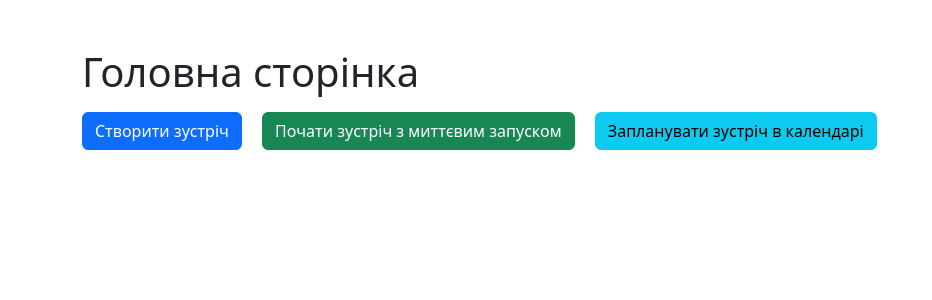
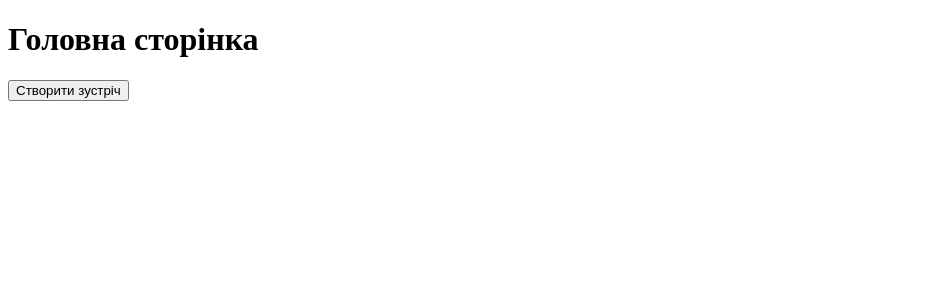
Before and after one commit to galaburdal/Galaburda.University.Google-Meet, a Flask app: page / in a window 1280 px wide. Shown: the top 300 px of the page, without its empty margins (0-932 px from the left). Run offline with Flask 3, Linux system fonts and the light colour scheme; some libraries are stand-ins or nearby versions.

Commit message:
new tasks

```diff
--- a/templates/index.html
+++ b/templates/index.html
@@ -5,25 +5,37 @@
     <meta http-equiv="X-UA-Compatible" content="IE=edge">
     <meta name="viewport" content="width=device-width, initial-scale=1.0">
     <title>Головна сторінка</title>
-    <link href="https://cdn.jsdelivr.net/npm/bootstrap@5.4.0/dist/css/bootstrap.min.css" rel="stylesheet">
 </head>
 <body>
     <div class="container">
         <h1 class="mt-5">Головна сторінка</h1>
-        <div class="mt-3">
-            <button class="btn btn-primary me-3" onclick="createMeeting()">Створити зустріч</button>
-            <button class="btn btn-success me-3" onclick="startMeeting()">Почати зустріч з миттєвим запуском</button>
-            <button class="btn btn-info" onclick="planMeeting()">Запланувати зустріч в календарі</button>
+        <button onclick="showOptions()" class="btn btn-primary">Створити зустріч</button>
+    </div>
+
+    <div id="optionsModal" class="modal" style="display: none;">
+        <div class="modal-content">
+            <span class="close" onclick="hideOptions()">&times;</span>
+            <button onclick="createMeeting()">Створити зустріч</button>
+            <button onclick="startMeeting()">Розпочати зустріч із миттєвим запуском</button>
+            <button onclick="planMeeting()">Запланувати зустріч в календарі</button>
         </div>
     </div>
 
     <script>
+        function showOptions() {
+            document.getElementById("optionsModal").style.display = "block";
+        }
+
+        function hideOptions() {
+            document.getElementById("optionsModal").style.display = "none";
+        }
+
         function createMeeting() {
             alert("Створити зустріч");
         }
 
         function startMeeting() {
-            alert("Почати зустріч з миттєвим запуском");
+            alert("Розпочати зустріч із миттєвим запуском");
         }
 
         function planMeeting() {
```
